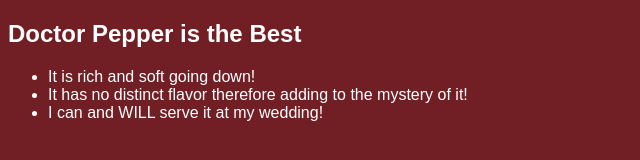
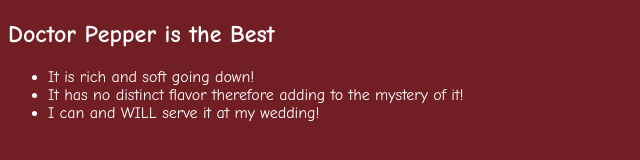
Before and after one commit to Buggiess/dr-pepper, a plain HTML site: page index.html in a window 1280 px wide. Shown: the whole page, without its empty margins (0-640 px from the left). Drawn offline with Linux system fonts and the light colour scheme.

Commit message:
changed style.css

```diff
--- a/assets/style.css
+++ b/assets/style.css
@@ -1,5 +1,5 @@
 body {
     background-color: #711f25;
     color: white;
-    font-family: Arial, Helvetica, sans-serif;
+    font-family: "Comic Sans MS";
   }
```
